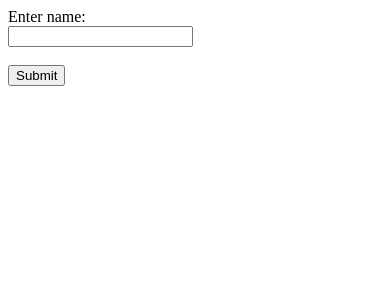
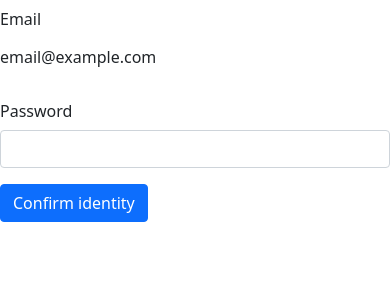
Before and after one commit to njorogeinc/reader, a Flask app: page / in a window 390 px wide. Shown: the top 300 px of the page. Run offline with Flask 2, Linux system fonts and the light colour scheme.

Commit message:
bootstrap html

```diff
--- a/demo/templates/home.html
+++ b/demo/templates/home.html
@@ -1,10 +1,31 @@
 <!DOCTYPE html>
-<html>
+<html lang="en">
+<meta charset="UTF-8">
+    <title>{% block title %} {% endblock %} - Reader</title>
+     <link href="https://cdn.jsdelivr.net/npm/bootstrap@5.1.0/dist/css/bootstrap.min.css" rel="stylesheet" integrity="sha384-KyZXEAg3QhqLMpG8r+8fhAXLRk2vvoC2f3B09zVXn8CA5QIVfZOJ3BCsw2P0p/We" crossorigin="anonymous">
 <body>
-<form action="/action_page.php">
-  <label for="fname">Enter name:</label><br>
-  <input type="text" id="fname" ><br><br>
-  <input type="submit" value="Submit">
-</form>
+ <div class="content">
+          <div class="mb-3 row">
+    <label for="staticEmail" class="col-sm-2 col-form-label">Email</label>
+    <div class="col-sm-10">
+      <input type="text" readonly class="form-control-plaintext" id="staticEmail" value="email@example.com">
+    </div>
+  </div>
+  <div class="mb-3 row">
+    <label for="inputPassword" class="col-sm-2 col-form-label">Password</label>
+    <div class="col-sm-10">
+      <input type="password" class="form-control" id="inputPassword">
+    </div>
+  </div>
+  <div class="mb-3 row">
+    <div class="col-sm-10">
+  <button type="submit" class="btn btn-primary mb-3">Confirm identity</button>
+</div>
+</div>
+    </div>
+
+<!-- Optional JavaScript -->
+
+    <script src="https://cdn.jsdelivr.net/npm/bootstrap@5.1.0/dist/js/bootstrap.bundle.min.js" integrity="sha384-U1DAWAznBHeqEIlVSCgzq+c9gqGAJn5c/t99JyeKa9xxaYpSvHU5awsuZVVFIhvj" crossorigin="anonymous"></script>
 </body>
 </html>
```
